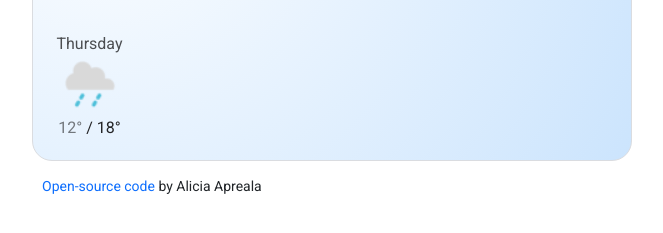
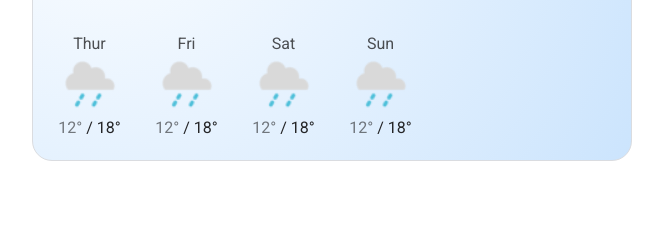
Before and after one commit to Aliciaasmbc/Plus-final-Project, a plain HTML site: page index.html in a window 1280 px wide. Shown: the part 231-464 px from the top of the page, without its empty margins (308-971 px from the left). Drawn offline with nearby package versions, Linux system fonts and the light colour scheme; no server answers.

Commit message:
started JS forecast display

```diff
--- a/index.html
+++ b/index.html
@@ -72,19 +72,8 @@
             </ul>
           </div>
         </div>
-        <div class="weather-forecast">
-          <div class="row">
-            <div class="col-2">
-              <div class="forecast-days">Thursday</div>
-              <img src="src/images/rain.png" alt="rain" width="60" />
-              <div class="forecast-temperature">
-                <span class="min-temp"> 12° </span> /
-                <span class="max-temp">18° </span>
-              </div>
-            </div>
-          </div>
-        </div>
-      </div>
+        <div class="weather-forecast" id="forecast">
+
       <small>
         <a
           href="https://github.com/Aliciaasmbc/Plus-final-Project"
--- a/script.js
+++ b/script.js
@@ -19,6 +19,30 @@ function formatDate(timestamp) {
   ];
   let day = days[date.getDay()];
   return `${day} ${hours}:${minutes}`;
+}
+
+function displayForecast() {
+  let forecastElement = document.querySelector("#forecast");
+
+  let forecastHTML = `<div class="row">`;
+  let days = ["Thur", "Fri", "Sat", "Sun"];
+  days.forEach(function (day) {
+    forecastHTML =
+      forecastHTML +
+      `
+            <div class="col-2">
+              <div class="forecast-days">${day}</div>
+              <img src="src/images/rain.png" alt="rain" width="60" />
+              <div class="forecast-temperature">
+                <span class="min-temp"> 12° </span> /
+                <span class="max-temp">18° </span>
+              </div>
+            </div>`;
+  });
+
+  forecastHTML = forecastHTML + `</div>`;
+
+  forecastElement.innerHTML = forecastHTML;
 }
 
 function displayTemperature(response) {
@@ -85,3 +109,4 @@ let celsiusLink = document.querySelector("#celsius-link");
 celsiusLink.addEventListener("click", displayCelsiusTemperature);
 
 search("Salon de Provence");
+displayForecast();
```
